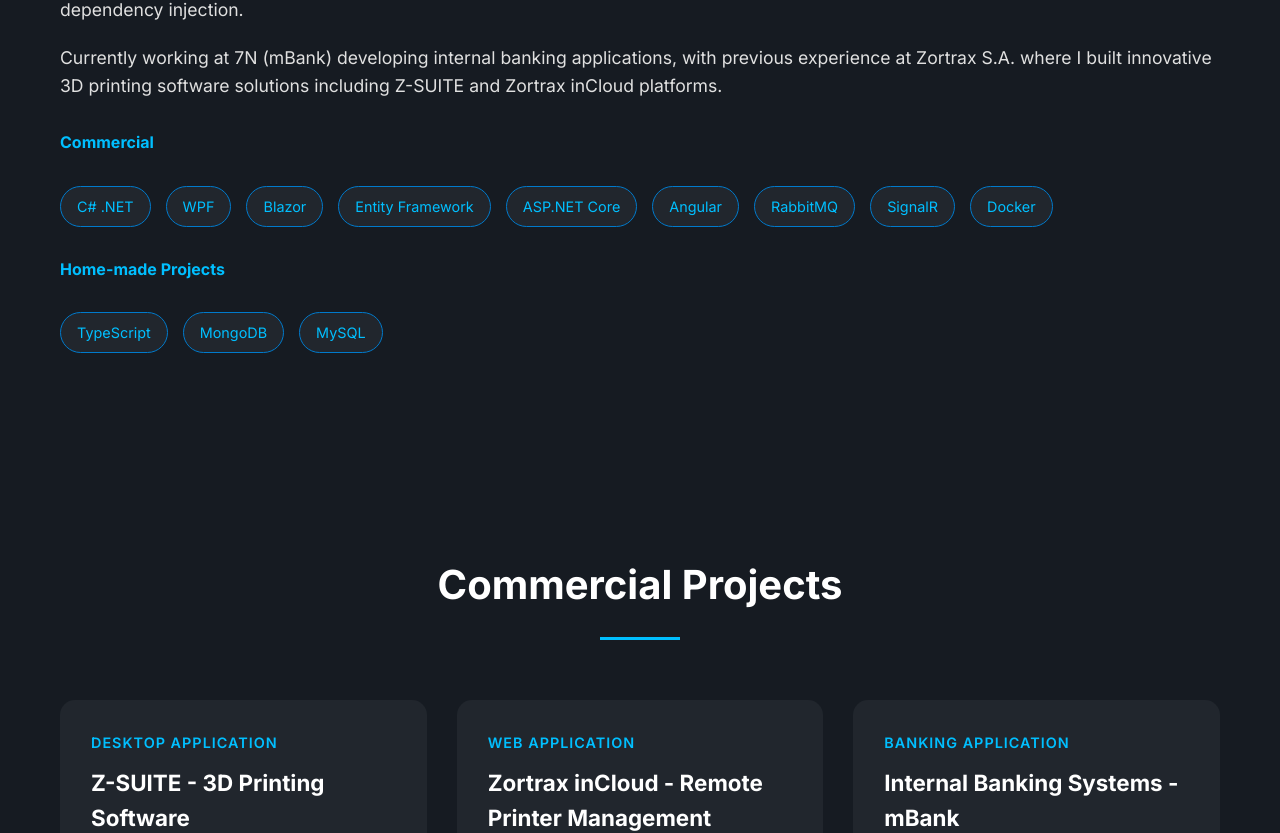
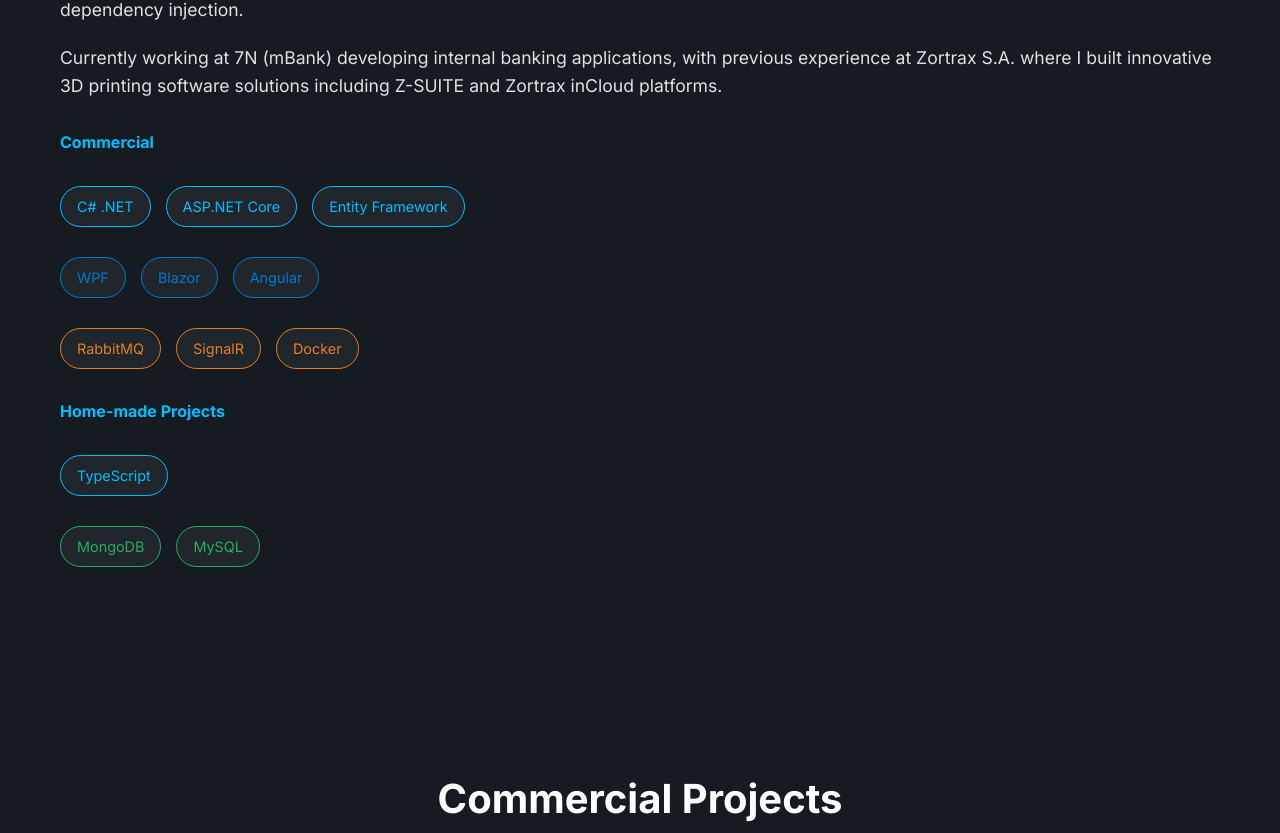
Before and after one commit to PawelWielga/dihor, a React (Vite) app: page / in a window 1280 px wide. Shown: the part 1255-2088 px from the top of the page. Built offline with nearby package versions, Linux system fonts and the light colour scheme.

Commit message:
Remove skill group labels

```diff
--- a/src/components/About.jsx
+++ b/src/components/About.jsx
@@ -1,6 +1,8 @@
 // import Timeline from './Timeline.jsx'
+import skills from '../skills.json'
 
 function About() {
+  const { commercial, home } = skills
   return (
     <section id="about" className="section">
       <div className="container">
@@ -29,25 +31,27 @@ function About() {
             </p>
             <div className="skills-section">
               <h4>Commercial</h4>
-              <div className="tech-stack">
-                <span className="tech-tag">C# .NET</span>
-                <span className="tech-tag">WPF</span>
-                <span className="tech-tag">Blazor</span>
-                <span className="tech-tag">Entity Framework</span>
-                <span className="tech-tag">ASP.NET Core</span>
-                <span className="tech-tag">Angular</span>
-                <span className="tech-tag">RabbitMQ</span>
-                <span className="tech-tag">SignalR</span>
-                <span className="tech-tag">Docker</span>
-              </div>
+              {commercial.map(({ class: cls, skills: list }) => (
+                <div className="skill-group" key={cls}>
+                  <div className="tech-stack">
+                    {list.map((skill) => (
+                      <span key={skill} className={`tech-tag ${cls}`}>{skill}</span>
+                    ))}
+                  </div>
+                </div>
+              ))}
             </div>
             <div className="skills-section">
               <h4>Home-made Projects</h4>
-              <div className="tech-stack">
-                <span className="tech-tag">TypeScript</span>
-                <span className="tech-tag">MongoDB</span>
-                <span className="tech-tag">MySQL</span>
-              </div>
+              {home.map(({ class: cls, skills: list }) => (
+                <div className="skill-group" key={cls}>
+                  <div className="tech-stack">
+                    {list.map((skill) => (
+                      <span key={skill} className={`tech-tag ${cls}`}>{skill}</span>
+                    ))}
+                  </div>
+                </div>
+              ))}
             </div>
           </div>
         </div>
--- a/src/index.css
+++ b/src/index.css
@@ -4,6 +4,8 @@
     --bg-tertiary: #21262d;
     --accent-blue: #007acc;
     --accent-cyan: #00bfff;
+    --accent-orange: #e67e22;
+    --accent-green: #27ae60;
     --text-primary: #ffffff;
     --text-secondary: #e0e0e0;
     --text-muted: #8b949e;
@@ -350,10 +352,15 @@ html { scroll-behavior: smooth; }
             margin-top: 30px;
         }
 
-        .skills-section h4 {
-            margin-bottom: 10px;
-            color: var(--accent-cyan);
-        }
+.skills-section h4 {
+    margin-bottom: 10px;
+    color: var(--accent-cyan);
+}
+
+.skill-group {
+    margin-top: 15px;
+}
+
 
         .tech-tag {
             background: var(--bg-tertiary);
@@ -362,6 +369,26 @@ html { scroll-behavior: smooth; }
             font-size: 0.9rem;
             color: var(--accent-cyan);
             border: 1px solid var(--accent-blue);
+        }
+
+        .tech-tag.languages {
+            color: var(--accent-cyan);
+            border-color: var(--accent-cyan);
+        }
+
+        .tech-tag.frontend {
+            color: var(--accent-blue);
+            border-color: var(--accent-blue);
+        }
+
+        .tech-tag.infra {
+            color: var(--accent-orange);
+            border-color: var(--accent-orange);
+        }
+
+        .tech-tag.database {
+            color: var(--accent-green);
+            border-color: var(--accent-green);
         }
 
         /* Projects Section */
--- /dev/null
+++ b/src/skills.json
@@ -0,0 +1,26 @@
+{
+  "commercial": [
+    {
+      "class": "languages",
+      "skills": ["C# .NET", "ASP.NET Core", "Entity Framework"]
+    },
+    {
+      "class": "frontend",
+      "skills": ["WPF", "Blazor", "Angular"]
+    },
+    {
+      "class": "infra",
+      "skills": ["RabbitMQ", "SignalR", "Docker"]
+    }
+  ],
+  "home": [
+    {
+      "class": "languages",
+      "skills": ["TypeScript"]
+    },
+    {
+      "class": "database",
+      "skills": ["MongoDB", "MySQL"]
+    }
+  ]
+}
```
